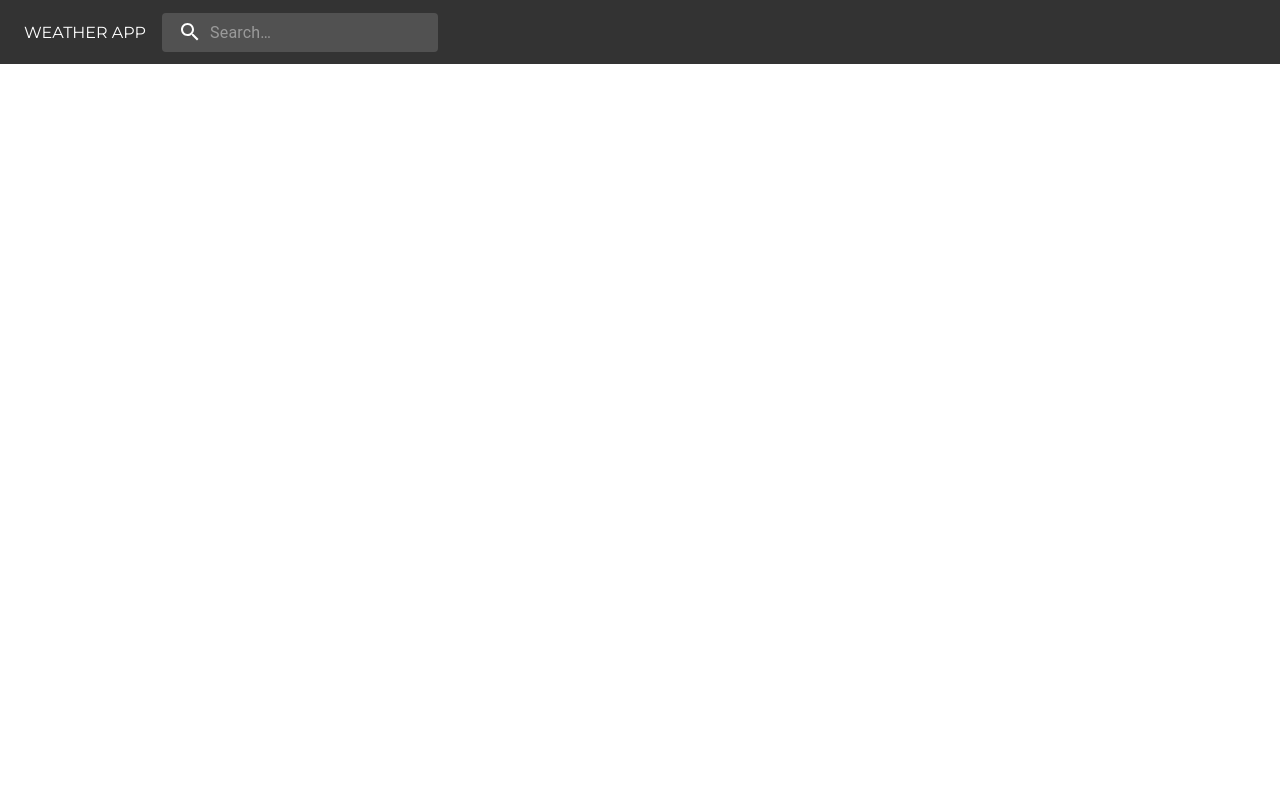
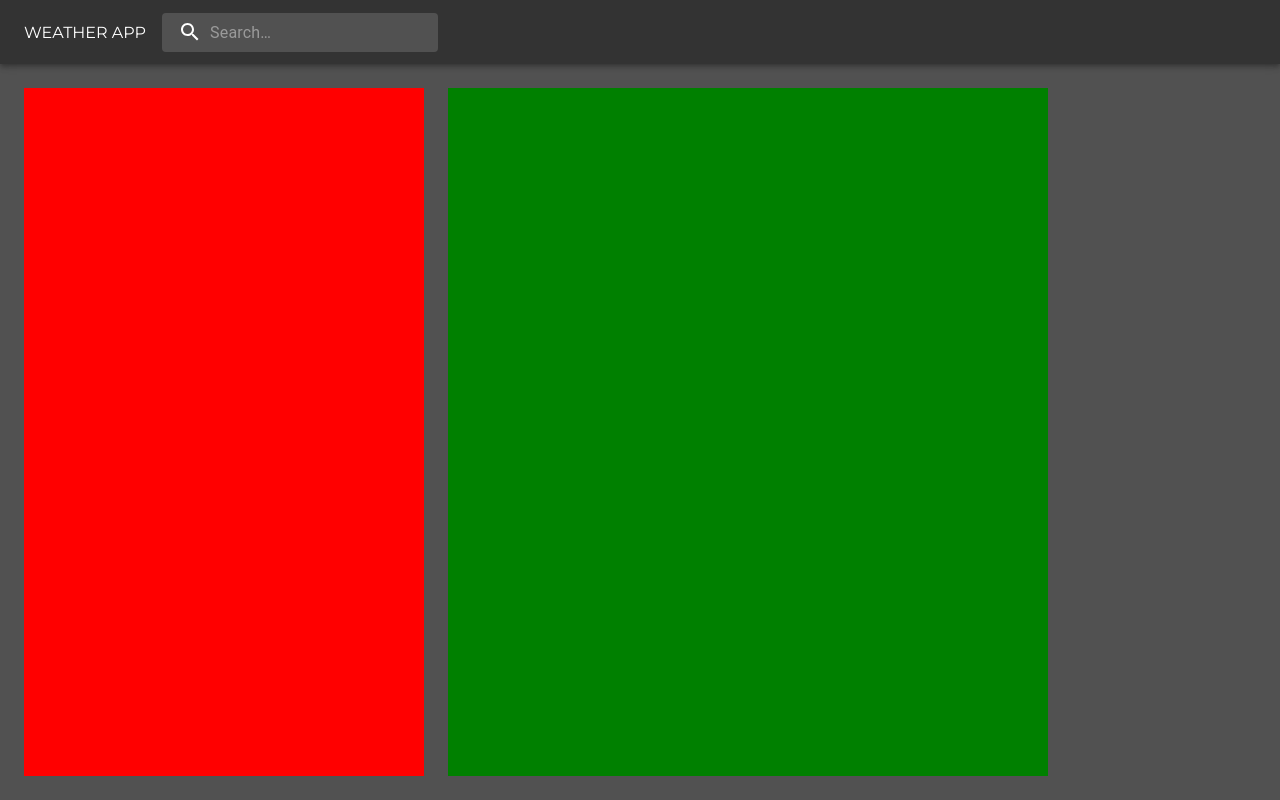
Before and after one commit to khanh2kjr/weather-app, a React (Vite) app: page / in a window 1280 px wide. Built offline with nearby package versions, Linux system fonts and the light colour scheme.

Commit message:
feat: Create layouts

```diff
--- a/src/App.tsx
+++ b/src/App.tsx
@@ -1,11 +1,26 @@
-import Header from './components/Header'
+import { Box, Theme } from '@mui/material'
+import AppContainerContent from './layouts/AppContainerContent'
+import AppHeader from './layouts/AppHeader'
+import { makeStyles } from '@mui/styles'
 
 const App = () => {
+  const classes = useStyles()
+
   return (
-    <div>
-      <Header />
-    </div>
+    <Box className={classes.RootApp}>
+      <AppHeader />
+      <AppContainerContent />
+    </Box>
   )
 }
 
+const useStyles = makeStyles((theme: Theme) => ({
+  RootApp: {
+    backgroundColor: theme.color.grey.primary,
+    height: '100vh',
+    display: 'flex',
+    flexDirection: 'column',
+  },
+}))
+
 export default App
--- /dev/null
+++ b/src/layouts/AirPollutionForecast.tsx
@@ -0,0 +1,18 @@
+import { Box, Theme } from '@mui/material'
+import { makeStyles } from '@mui/styles'
+
+const AirPollutionForecast = () => {
+  const classes = useStyles()
+
+  return <Box className={classes.RootAirPollutionForecast}></Box>
+}
+
+const useStyles = makeStyles((theme: Theme) => ({
+  RootAirPollutionForecast: {
+    background: 'green',
+    width: '100%',
+    height: '100%',
+  },
+}))
+
+export default AirPollutionForecast
--- /dev/null
+++ b/src/layouts/AppContainerContent.tsx
@@ -0,0 +1,36 @@
+import { Box, Theme } from '@mui/material'
+import { makeStyles } from '@mui/styles'
+import TemperatureForecast from './TemperatureForecast'
+import AirPollutionForecast from './AirPollutionForecast'
+
+const AppContainerContent = () => {
+  const classes = useStyles()
+
+  return (
+    <Box className={classes.RootAppContainerContent}>
+      <Box className={classes.tempForcast}>
+        <TemperatureForecast />
+      </Box>
+      <Box className={classes.airPollutionForcast}>
+        <AirPollutionForecast />
+      </Box>
+    </Box>
+  )
+}
+
+const useStyles = makeStyles((theme: Theme) => ({
+  RootAppContainerContent: {
+    flexGrow: 1,
+    display: 'flex',
+    gap: theme.spacing(3),
+    padding: theme.spacing(3),
+  },
+  tempForcast: {
+    width: 400,
+  },
+  airPollutionForcast: {
+    width: 600,
+  },
+}))
+
+export default AppContainerContent
--- a/src/components/Header.tsx
+++ b/src/layouts/AppHeader.tsx
@@ -1,8 +1,8 @@
 import { AppBar, Box, Theme, Toolbar } from '@mui/material'
 import { makeStyles } from '@mui/styles'
-import SearchBar from './SearchBar'
+import SearchBar from '../components/SearchBar'
 
-const Header = () => {
+const AppHeader = () => {
   const classes = useStyles()
 
   return (
@@ -24,4 +24,4 @@ const useStyles = makeStyles((theme: Theme) => ({
   },
 }))
 
-export default Header
+export default AppHeader
--- /dev/null
+++ b/src/layouts/TemperatureForecast.tsx
@@ -0,0 +1,18 @@
+import { Box, Theme } from '@mui/material'
+import { makeStyles } from '@mui/styles'
+
+const TemperatureForecast = () => {
+  const classes = useStyles()
+
+  return <Box className={classes.RootTemperatureForecast}></Box>
+}
+
+const useStyles = makeStyles((theme: Theme) => ({
+  RootTemperatureForecast: {
+    background: 'red',
+    width: '100%',
+    height: '100%',
+  },
+}))
+
+export default TemperatureForecast
--- a/src/ui/v5.ts
+++ b/src/ui/v5.ts
@@ -3,12 +3,14 @@ import { ThemeOptions as ThemeOptionsOld } from '@mui/material/styles/createThem
 
 export const themeColors = {
   color: {
-    blue: {
+    blue: {},
+    orange: {},
+    black: {
       primary: '#333333',
     },
-    orange: {},
-    black: {},
-    grey: {},
+    grey: {
+      primary: '#515151',
+    },
     green: {},
     yellow: {},
     error: {},
@@ -21,7 +23,7 @@ const themeOptions: ThemeOptionsOld = {
   ...themeColors,
   palette: {
     primary: {
-      main: themeColors.color.blue.primary,
+      main: themeColors.color.black.primary,
     },
   },
   typography: {
```
